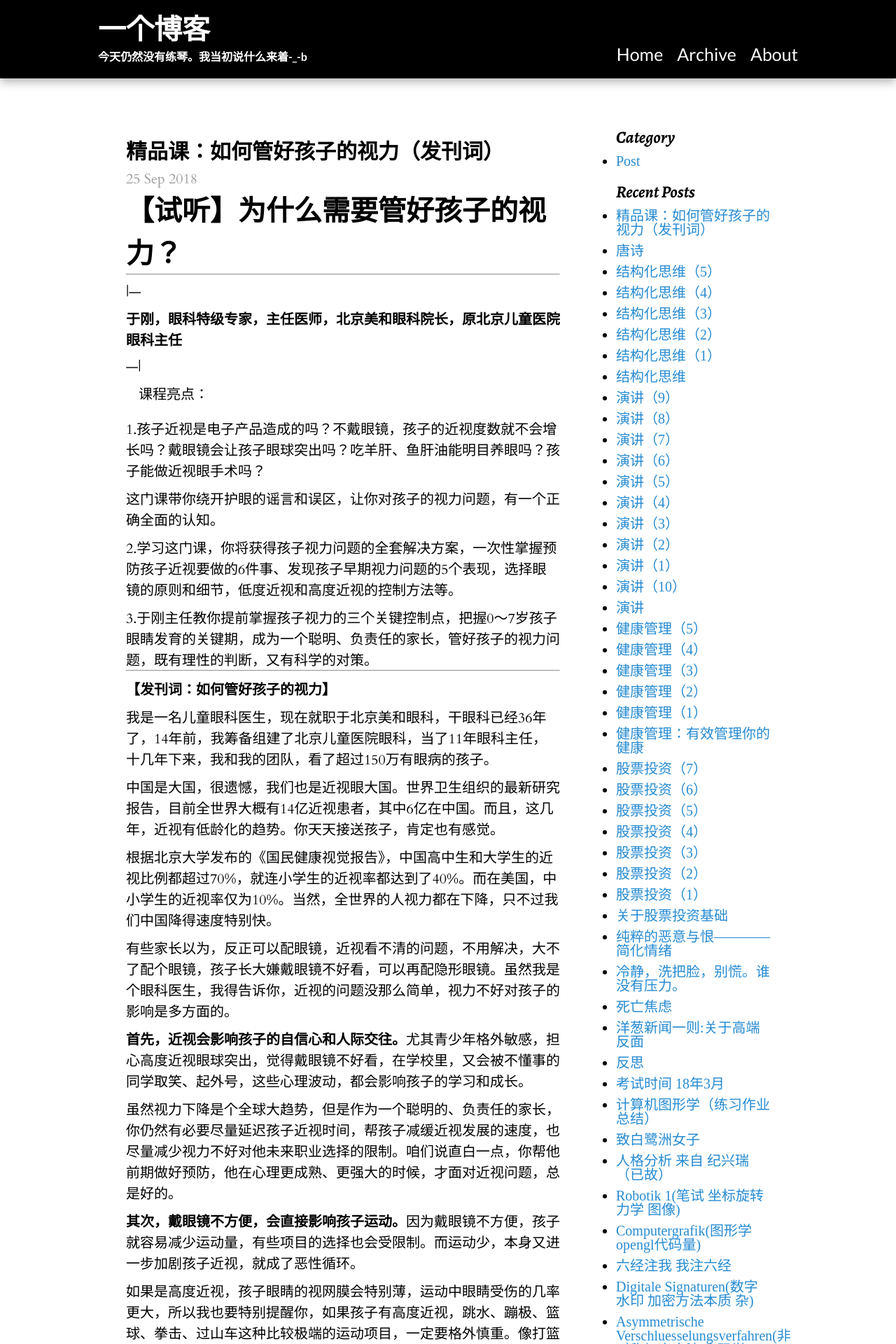
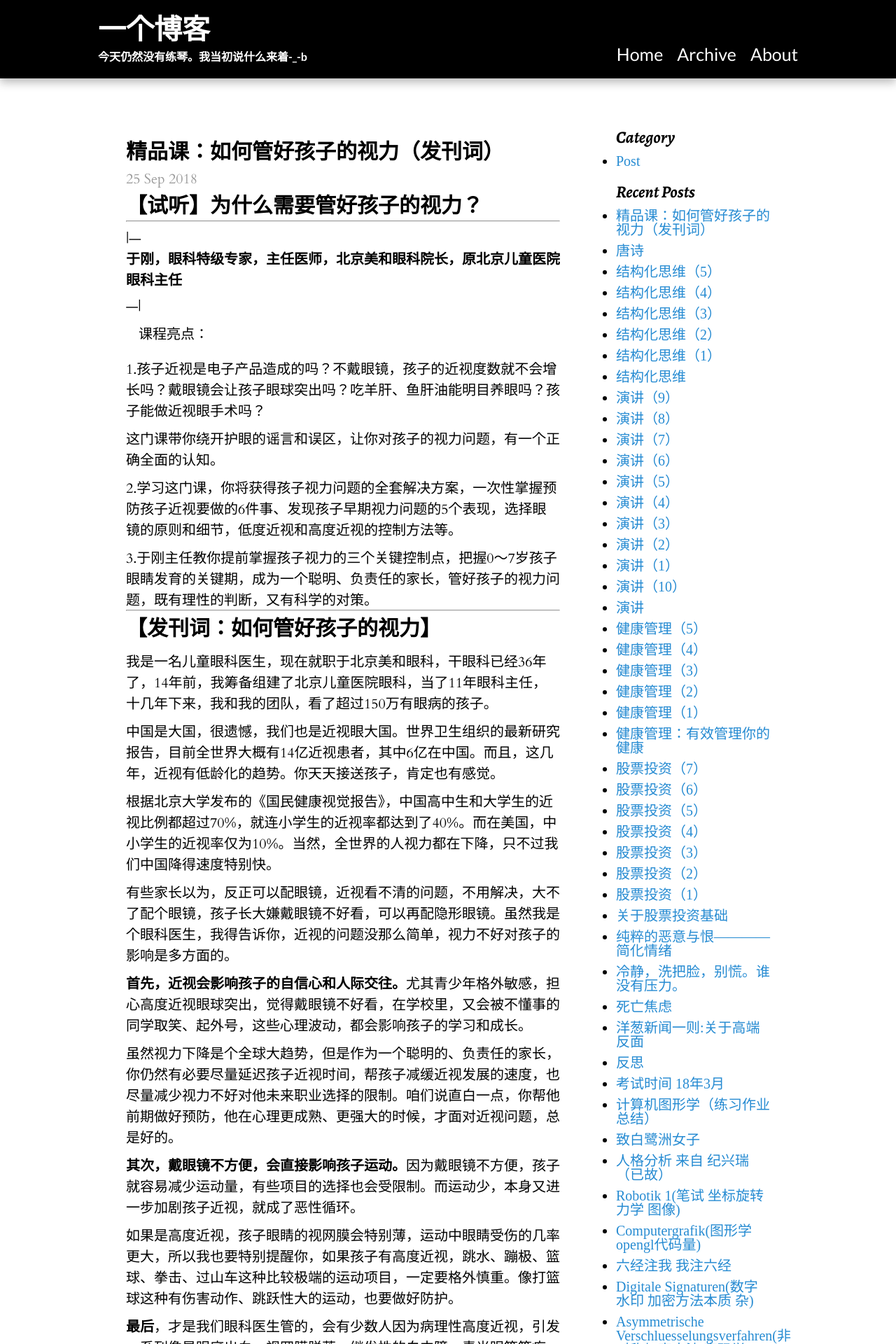
Before and after one commit to xjxuyang/xjxuyang.github.io, a Jekyll site: the page built from _posts/2018-09-25-如何管好孩子的视力（0）.md, in a window 1280 px wide. Shown: the top 1920 px of the page at 70% size. Built offline with Jekyll 4.4.1, drawn with Linux system fonts in a browser that asks for light colours; some web fonts are replaced.

```diff
--- a/_posts/2018-09-25-如何管好孩子的视力（0）.md
+++ b/_posts/2018-09-25-如何管好孩子的视力（0）.md
@@ -4,11 +4,11 @@ title: 精品课：如何管好孩子的视力（发刊词）
 category: Post
 ---
 
-# **【试听】为什么需要管好孩子的视力？** #
+## **【试听】为什么需要管好孩子的视力？** ##
 * * *
 |---
 
-**于刚，眼科特级专家，主任医师，北京美和眼科院长，原北京儿童医院眼科主任**
+#### **于刚，眼科特级专家，主任医师，北京美和眼科院长，原北京儿童医院眼科主任** ####
 
 ---|
 
@@ -23,7 +23,7 @@ category: Post
 3.于刚主任教你提前掌握孩子视力的三个关键控制点，把握0～7岁孩子眼睛发育的关键期，成为一个聪明、负责任的家长，管好孩子的视力问题，既有理性的判断，又有科学的对策。
 
 * * *
-**【发刊词：如何管好孩子的视力】**
+## **【发刊词：如何管好孩子的视力】** ##
 
 
 我是一名儿童眼科医生，现在就职于北京美和眼科，干眼科已经36年了，14年前，我筹备组建了北京儿童医院眼科，当了11年眼科主任，十几年下来，我和我的团队，看了超过150万有眼病的孩子。
```
